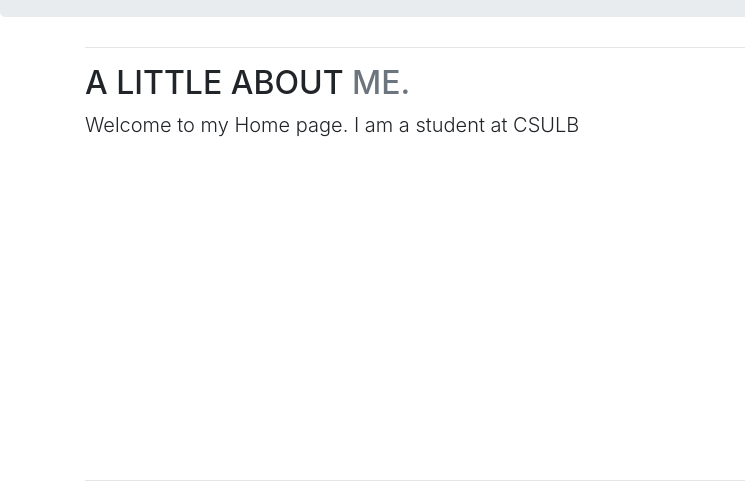
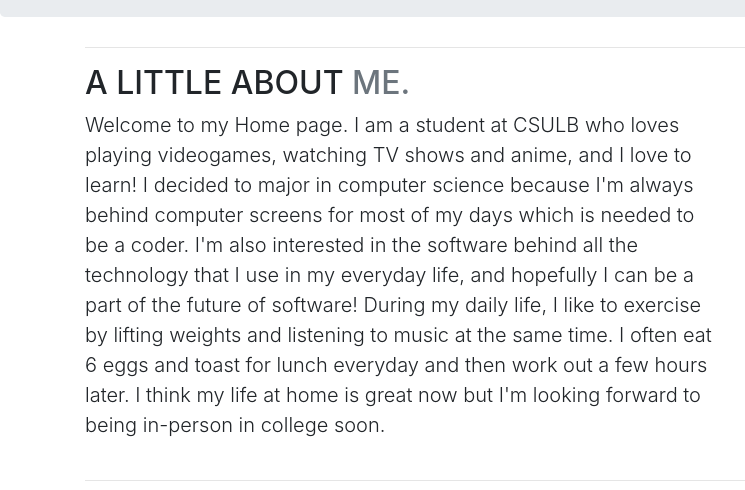
Before and after one commit to marcopacin1/cecs-105, a plain HTML site: page index.html in a window 1280 px wide. Shown: the part 235-725 px from the top of the page, 0-745 px from the left. Drawn offline with nearby package versions, Linux system fonts and the light colour scheme; grey boxes are pictures that could not be loaded.

Commit message:
Add files via upload

```diff
--- a/index.html
+++ b/index.html
@@ -29,7 +29,7 @@
     <div class="row featurette">
       <div class="col-md-7">
         <h2 class="featurette-heading">A LITTLE ABOUT <span class="text-muted">ME.</span></h2>
-        <p class="lead">Welcome to my Home page. I am a student at CSULB </p>
+        <p class="lead">Welcome to my Home page. I am a student at CSULB who loves playing videogames, watching TV shows and anime, and I love to learn! I decided to major in computer science because I'm always behind computer screens for most of my days which is needed to be a coder. I'm also interested in the software behind all the technology that I use in my everyday life, and hopefully I can be a part of the future of software! During my daily life, I like to exercise by lifting weights and listening to music at the same time. I often eat 6 eggs and toast for lunch everyday and then work out a few hours later. I think my life at home is great now but I'm looking forward to being in-person in college soon. </p>
       </div>
       <div class="col-md-5">
         <img src="IMG_1049.PNG" alt="Marco Pacini" width="400" height="400">
```
